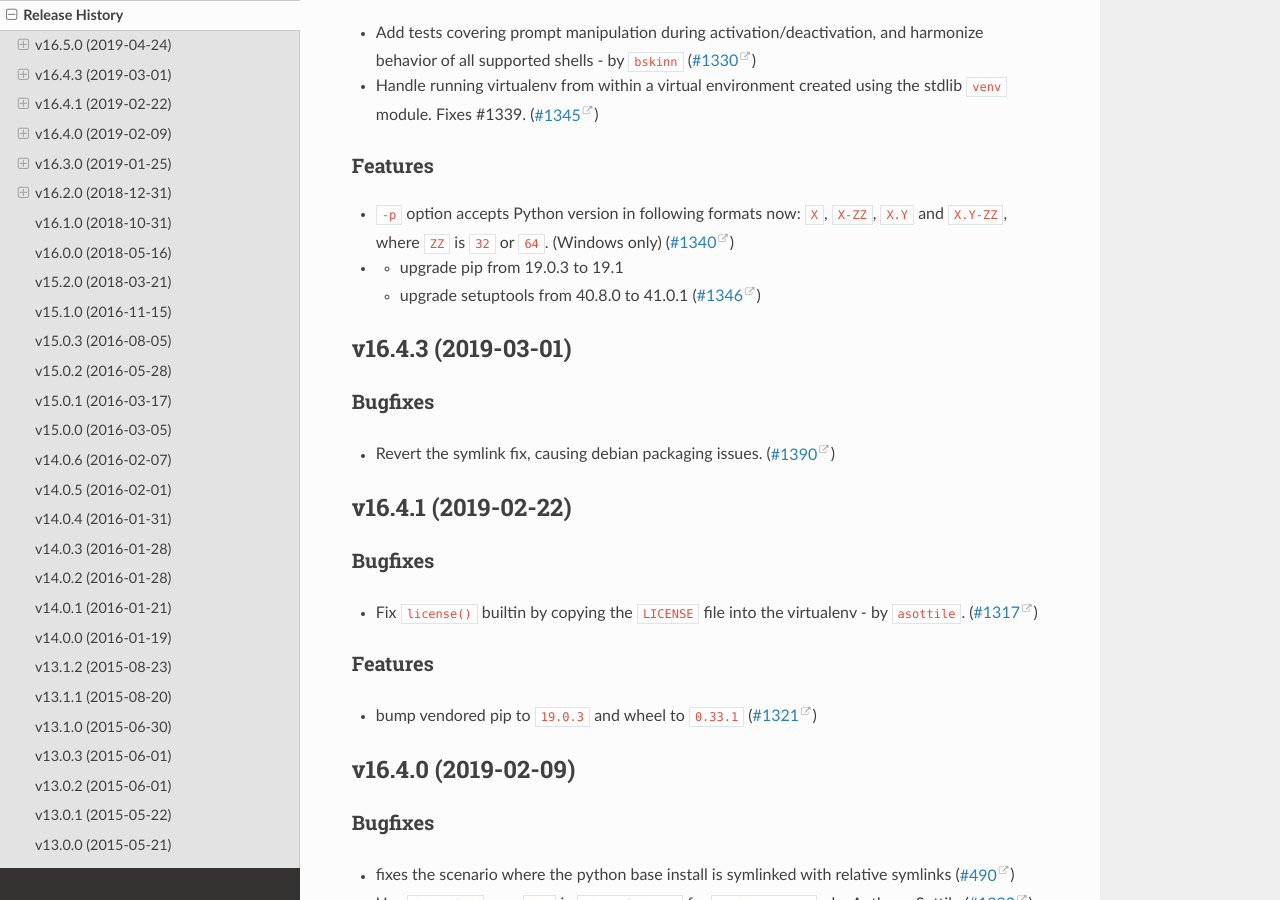
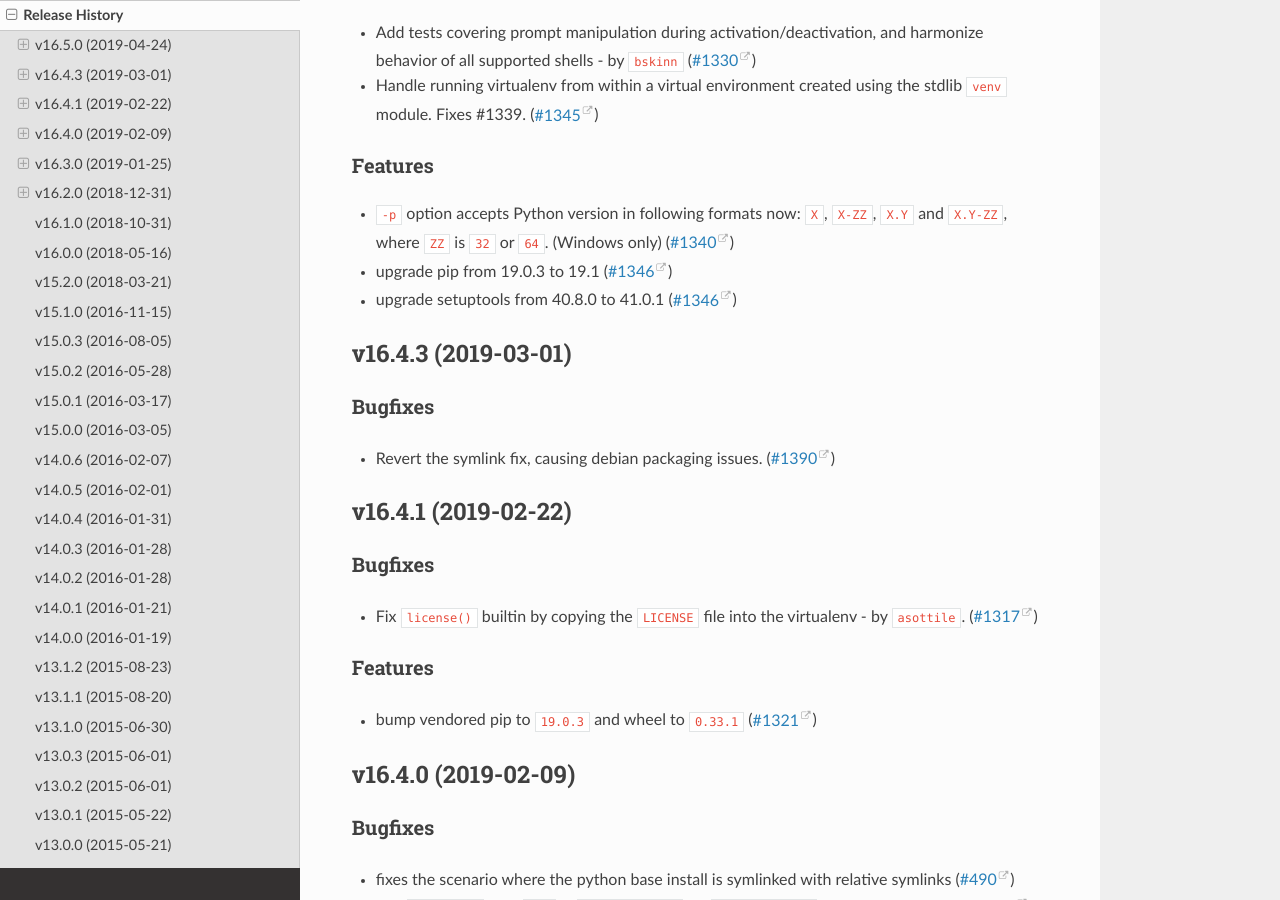
Before and after one commit to pypa/virtualenv, a Sphinx documentation site: the page built from docs/changes.rst, in a window 1280 px wide and 900 px high, scrolled down 369 px. Built offline with Sphinx 7.4.7 and the Read the Docs theme 2.0.0, drawn with Linux system fonts in a browser that asks for light colours.

Commit message:
Update changes.rst

```diff
--- a/docs/changes.rst
+++ b/docs/changes.rst
@@ -21,8 +21,8 @@ Features
 ^^^^^^^^
 
 - ``-p`` option accepts Python version in following formats now: ``X``, ``X-ZZ``, ``X.Y`` and ``X.Y-ZZ``, where ``ZZ`` is ``32`` or ``64``. (Windows only) (`#1340 <https://github.com/pypa/virtualenv/issues/1340>`_)
-- * upgrade pip from 19.0.3 to 19.1
-  * upgrade setuptools from 40.8.0 to 41.0.1 (`#1346 <https://github.com/pypa/virtualenv/issues/1346>`_)
+- upgrade pip from 19.0.3 to 19.1 (`#1346 <https://github.com/pypa/virtualenv/issues/1346>`_)
+- upgrade setuptools from 40.8.0 to 41.0.1 (`#1346 <https://github.com/pypa/virtualenv/issues/1346>`_)
 
 
 v16.4.3 (2019-03-01)
```
